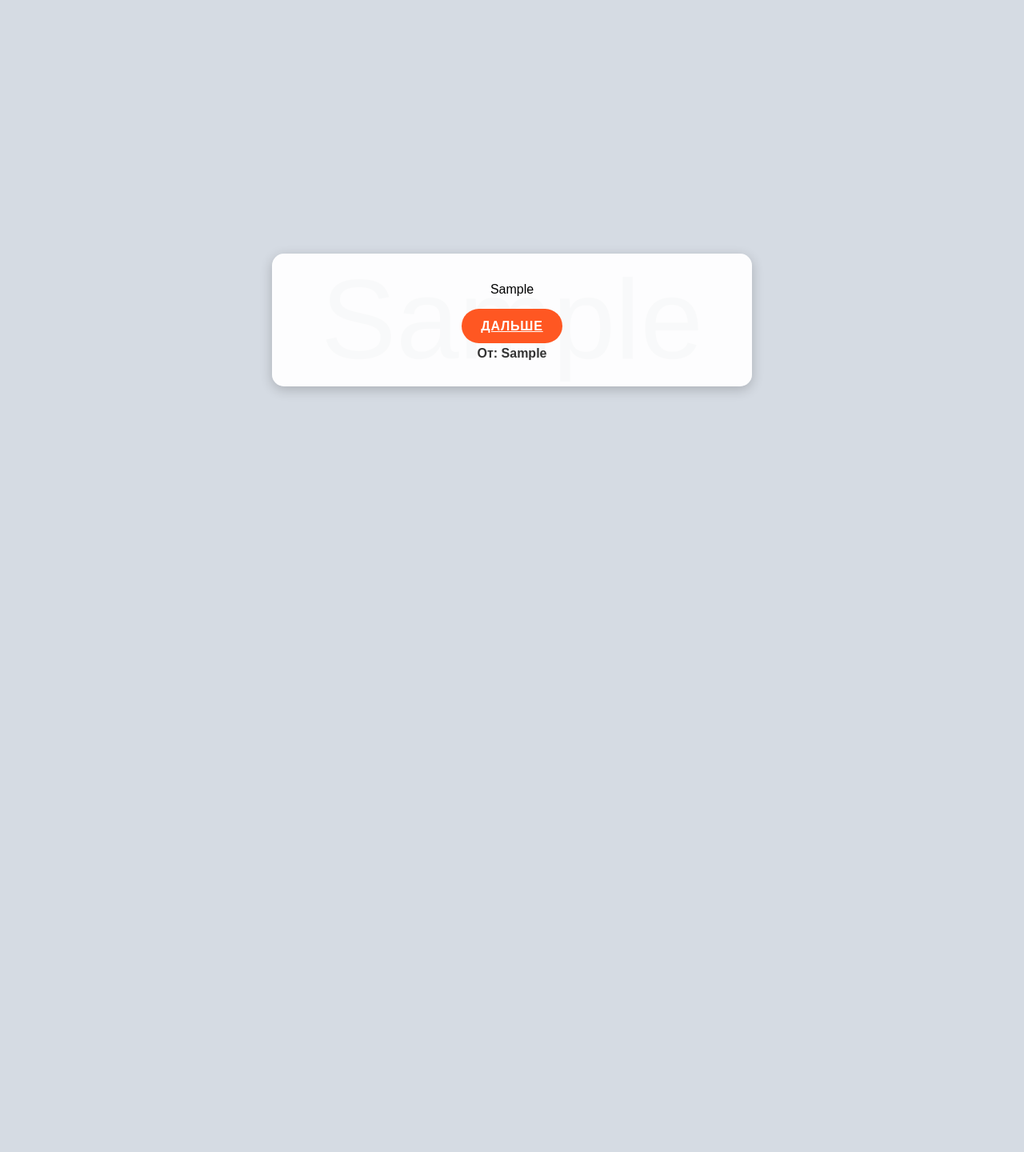
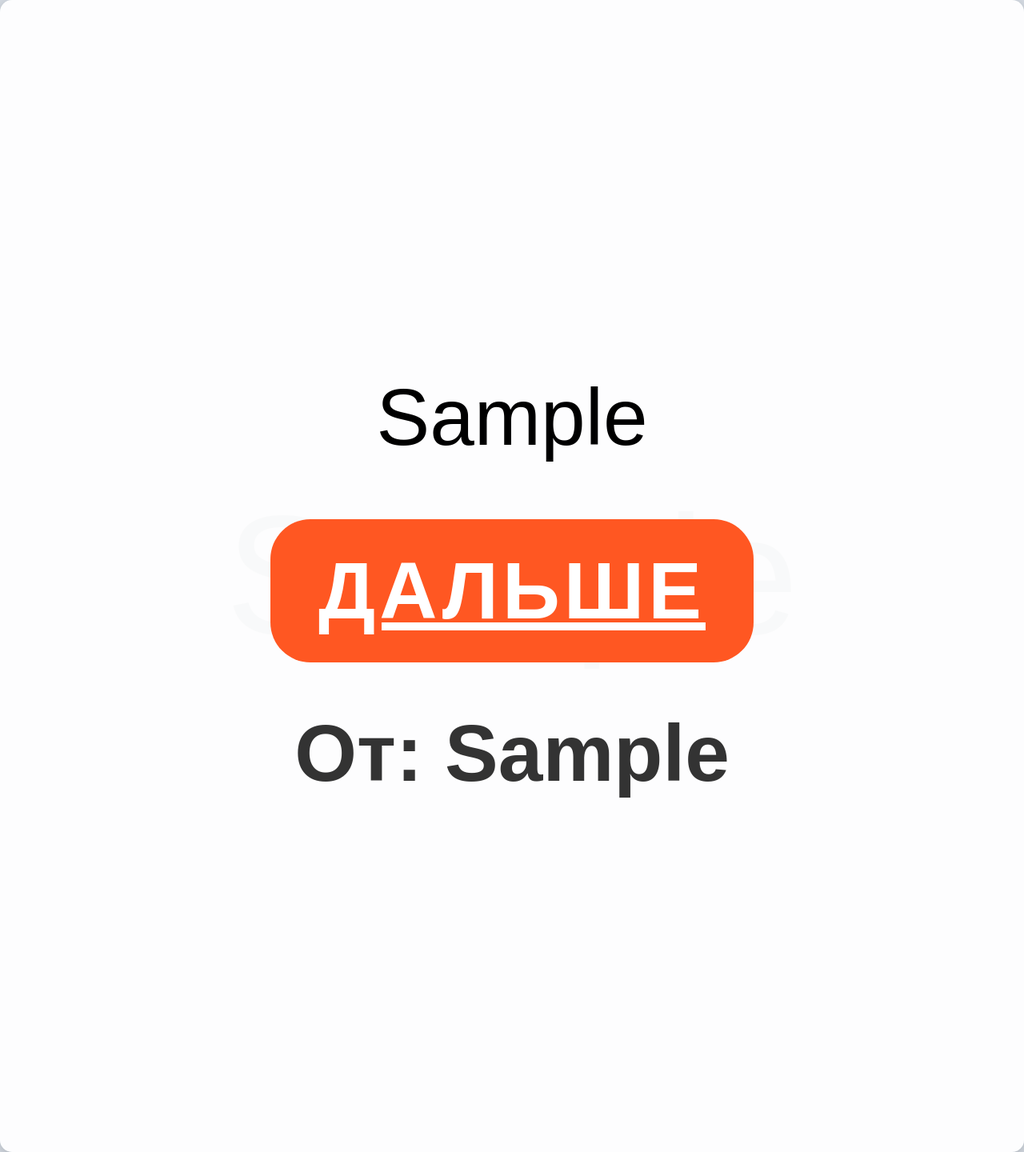
Before and after one commit to Lavochka123/Svety4, a Flask app: page /invite/1/page1 in a window 1280 px wide. Shown: the whole page at 80% size. Before the commit the page ends 492 px from the top, so only its background shows below. Run offline with Flask 3, Linux system fonts and the light colour scheme; tables that the repository leaves empty hold one stand-in row (values such as "Sample post"); grey boxes marked "Sample" are stand-in pictures.

Commit message:
Update style.css

```diff
--- a/static/css/style.css
+++ b/static/css/style.css
@@ -8,7 +8,7 @@ html {
   scroll-behavior: smooth;
 }
 
-/* Основной шрифт и базовые настройки */
+/* Основной шрифт и базовые настройки для всех устройств */
 body {
   font-family: 'Montserrat', sans-serif;
   display: flex;
@@ -16,8 +16,8 @@ body {
   justify-content: center;
   min-height: 100vh;
   transition: background 0.5s ease-in-out;
-  background: #f0f0f0; /* На случай, если класс не задан */
-  font-size: 16px;
+  background: #f0f0f0;
+  font-size: 40px; /* увеличенный базовый размер шрифта */
 }
 
 /* Тематические цвета (фоновый градиент и акцент) */
@@ -42,14 +42,19 @@ body.design_minimal {
   background: var(--bg-color);
 }
 
-/* Основной контейнер */
+/* Основной контейнер (всплывающее окно) – увеличенное по горизонтали на 50% и по вертикали на 300% */
 .container {
   background: rgba(255, 255, 255, 0.95);
   border-radius: 15px;
-  padding: 2rem;
+  padding: 3rem;
   box-shadow: 0 4px 15px rgba(0, 0, 0, 0.2);
-  max-width: 600px;
-  width: 90%;
+  width: 135vw;    /* 50% больше, чем 90vw */
+  height: 180vh;   /* 300% от исходного значения (например, если было 60vh, теперь 180vh) */
+  margin: 0 auto;
+  display: flex;
+  flex-direction: column;
+  justify-content: center;
+  align-items: center;
   text-align: center;
   position: relative;
   overflow: hidden;
@@ -58,8 +63,10 @@ body.design_minimal {
 
 /* Отступы для текста внутри контейнера */
 .container p {
-  margin-bottom: 1.5rem;
+  margin-bottom: 2.5rem;
+  font-size: 2.5em;
   line-height: 1.6;
+  text-align: center;
 }
 
 /* Анимация появления контейнера */
@@ -71,9 +78,9 @@ body.design_minimal {
 /* Дизайн конверта */
 .envelope {
   position: relative;
-  width: 100%;
-  max-width: 400px;
-  margin: 0 auto 1.5rem;
+  width: 135vw;
+  max-width: 135vw;
+  margin: 3rem auto;
   perspective: 1500px;
 }
 .envelope-flap {
@@ -99,7 +106,7 @@ body.design_minimal {
   background: linear-gradient(135deg, #fdf6e3, #fef3d7);
   border: 2px solid #d4a373;
   border-radius: 0 0 15px 15px;
-  padding: 1.5rem;
+  padding: 3rem;
   opacity: 0;
   animation: fadeInBody 2s forwards 2s;
   box-shadow: inset 0 0 15px rgba(0, 0, 0, 0.1);
@@ -128,12 +135,12 @@ body.design_minimal {
 
 /* Стили для содержимого письма */
 .letter-content h1 {
-  font-size: 1.8em;
+  font-size: 2.5em;
   margin-bottom: 0.5rem;
   color: #333;
 }
 .letter-content p {
-  font-size: 1.2em;
+  font-size: 2em;
   color: #444;
   line-height: 1.4;
 }
@@ -144,13 +151,13 @@ body.design_minimal {
 }
 .button {
   margin: 0.5rem;
-  padding: 0.8rem 1.5rem;
+  padding: 2rem 3.75rem;
   background: var(--accent-color, #ff5722);
   color: #fff;
   border: none;
   border-radius: 50px;
   cursor: pointer;
-  font-size: 1em;
+  font-size: 2.5em;
   font-weight: 600;
   transition: background 0.3s, transform 0.3s;
   text-transform: uppercase;
@@ -163,59 +170,10 @@ body.design_minimal {
 
 /* Стили для подписи отправителя */
 .sender-signature {
-  margin-top: 1rem;
-  font-size: 1em;
+  margin-top: 3rem;
+  font-size: 2.5em;
   font-weight: bold;
   text-align: center;
   color: #333;
+  display: block;
 }
-
-/* Мобильная версия: увеличенное окно и пропорциональное масштабирование элементов */
-@media (max-width: 600px) {
-  /* Увеличение контейнера:
-     - По горизонтали: 90vw * 1.5 = 135vw (на 50% больше)
-     - По вертикали: задаём явно 180vh (примерно 3 раза больше, чем 60vh) */
-  .container {
-    width: 135vw;
-    height: 180vh;
-    padding: 3rem;
-    margin: 0 auto;
-    display: flex;
-    flex-direction: column;
-    justify-content: center;
-    align-items: center;
-  }
-  /* Увеличение размера текста */
-  .container p {
-    margin-bottom: 2.5rem;
-    font-size: 2.5em;
-    text-align: center;
-  }
-  /* Кнопки увеличиваются пропорционально */
-  .button {
-    padding: 2rem 3.75rem;
-    font-size: 2.5em;
-  }
-  /* Увеличение размеров конверта */
-  .envelope {
-    width: 135vw;
-    max-width: 135vw;
-    margin: 3rem auto;
-  }
-  .envelope-body {
-    padding: 3rem;
-  }
-  /* Размеры для содержимого письма */
-  .letter-content h1 {
-    font-size: 2.5em;
-  }
-  .letter-content p {
-    font-size: 2em;
-  }
-  /* Увеличение подписи отправителя с дополнительным отступом, чтобы не накладывалась на кнопку */
-  .sender-signature {
-    margin-top: 3rem;
-    font-size: 2.5em;
-    display: block;
-  }
-}
```
